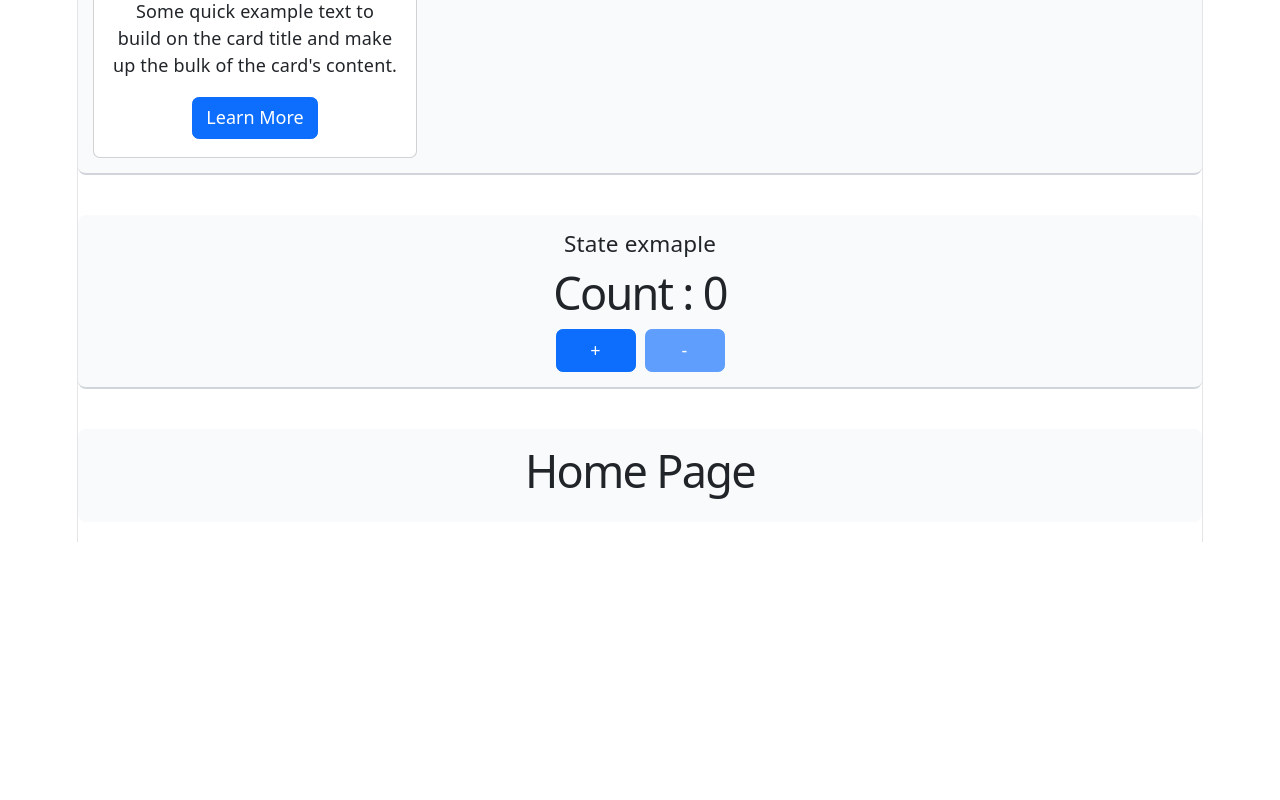
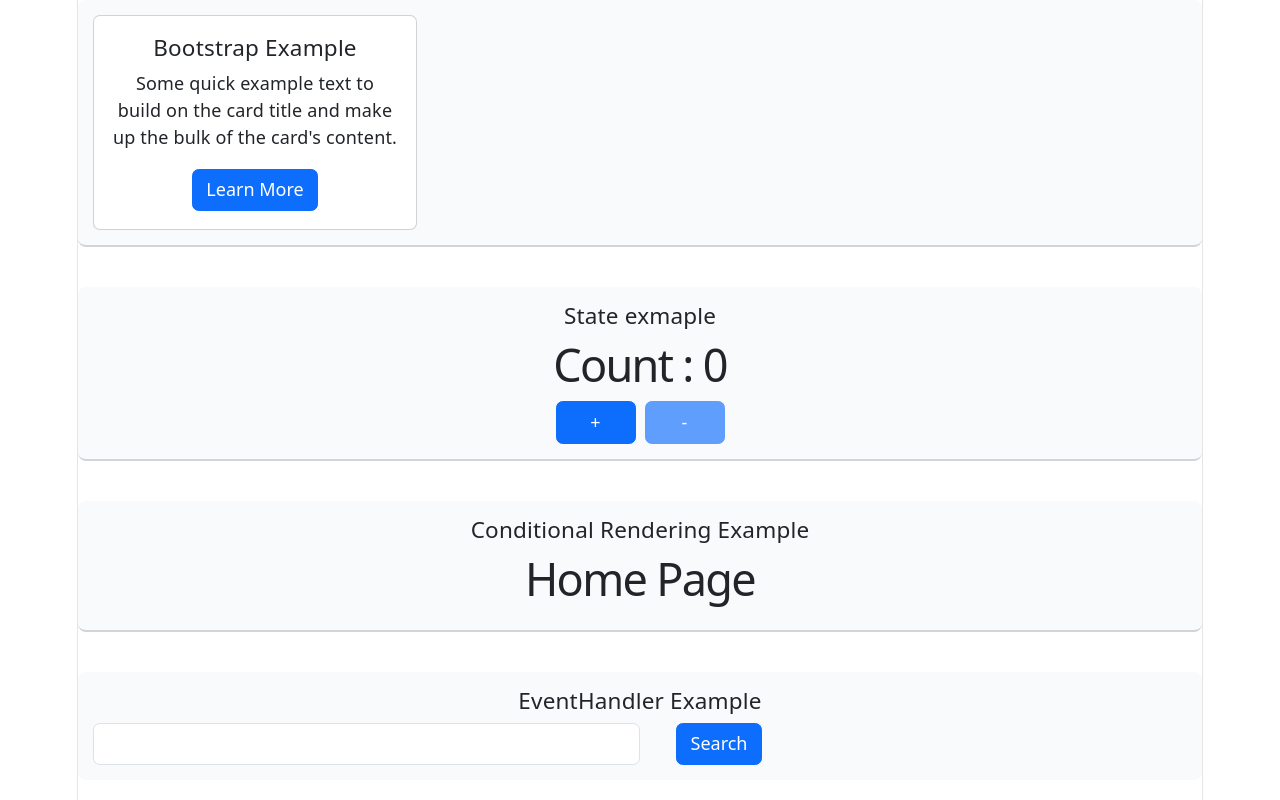
Before and after one commit to pronoyeugin/React_Learning, a React (Vite) app in the folder react_learning/: page / in a window 1280 px wide. Shown: the part 861-1661 px from the top of the page. Before the commit the page ends 1403 px from the top, so only its background shows below. Built offline with nearby package versions, Linux system fonts and the light colour scheme.

Commit message:
Class-018 : Event Handler | onChange

```diff
--- a/react_learning/src/App.jsx
+++ b/react_learning/src/App.jsx
@@ -16,7 +16,8 @@ import {
 } from 'react-icons/ai';
 import ReactBootstrap from './components/ReactBootstrap';
 import State from './components/State';
-import Index from './ConditionalReadaring/index';
+import ConditionalReadaring from './ConditionalReadaring/index';
+import EventHandlerClass from './EventHandler/index'
 
 //Functional component start with capital letters
 
@@ -67,10 +68,12 @@ function App() {
       </div>
 
       <div className="component-section">
+        <h5>React Components Example </h5>
         <Todo2 />
       </div>
 
       <div className="component-section">
+        <h5>React Icon Example </h5>
         <span>
           <AiFillLinkedin className="" />
           <AiFillGithub />
@@ -89,7 +92,11 @@ function App() {
       </div>
 
       <div className="component-section">
-        <Index />
+        <ConditionalReadaring />
+      </div>
+
+      <div className="component-section">
+        <EventHandlerClass />
       </div>
 
 
--- a/react_learning/src/ConditionalReadaring/index.jsx
+++ b/react_learning/src/ConditionalReadaring/index.jsx
@@ -49,8 +49,17 @@ import LoginPage from './LoginPage';
     //   <div>{element}</div>
     // )
 
-     return (
-      <div>{isLogedIn ? <HomePage /> : <LoginPage />}</div>
+    //  return (
+    //   <div>{isLogedIn ? <HomePage /> : <LoginPage />}</div>
+    // )
+
+    return (
+    <>
+         {/* Short-Circuit Operator (&&) */}
+        <h5>Conditional Rendering Example </h5>
+        <div>{isLogedIn && <HomePage />}</div>
+
+    </>
     )
 
   }
--- /dev/null
+++ b/react_learning/src/EventHandler/index.jsx
@@ -0,0 +1,38 @@
+import React, { Component } from 'react'
+import Button from 'react-bootstrap/Button';
+
+
+class EventHandlerClass extends Component {
+
+    constructor(props) {
+      super(props)
+
+      this.state = {
+         changedValue: ''
+      }
+    }
+
+    handleOnChange = (e) => {
+        this.setState({
+            changedValue : e.target.value
+        },() => {
+            console.log(this.state.changedValue)
+        })
+    }
+
+    render() {
+        return (
+        <>
+        <h5>EventHandler Example</h5>
+        <div className="d-flex text-center align-items-center gap-3">
+            <input className="form-control w-50" type="text" onChange={this.handleOnChange} />
+            <p className="mb-0">{this.state.changedValue}</p>
+           <Button>Search</Button>
+        </div>
+
+        </>
+        )
+    }
+}
+
+export default EventHandlerClass;
--- a/react_learning/src/components/ReactBootstrap.jsx
+++ b/react_learning/src/components/ReactBootstrap.jsx
@@ -4,7 +4,6 @@ import Card from 'react-bootstrap/Card';
 
 function ReactBootstrap() {
   return (
-
         <Card style={{ text: 'center', width: '18rem' }}>
           <Card.Body>
             <Card.Title>Bootstrap Example</Card.Title>
```
Lines whose indentation alone changed are shown as unchanged.
